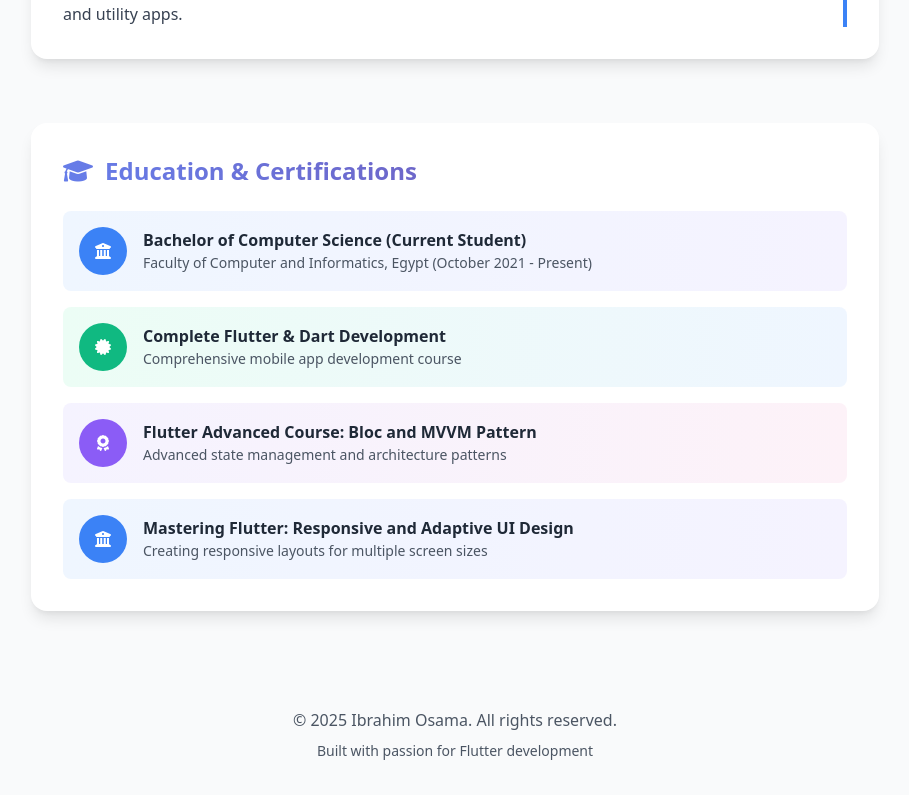
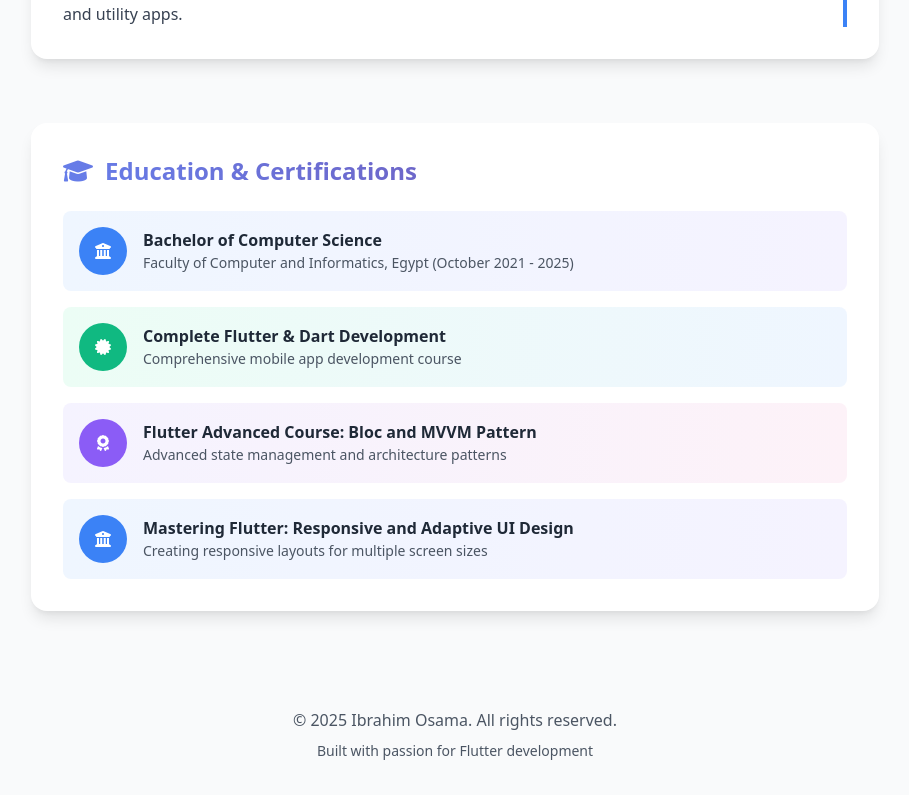
Before and after one commit to He-ema/ibrahim_osama, a plain HTML site: page index.html in a window 1280 px wide. Shown: the part 2579-3374 px from the top of the page, without its empty margins (185-1094 px from the left). Drawn offline with nearby package versions, Linux system fonts and the light colour scheme.

Commit message:
Update index.html

```diff
--- a/index.html
+++ b/index.html
@@ -506,8 +506,8 @@
                 <i class="fas fa-university text-white"></i>
               </div>
               <div>
-                <h3 class="font-semibold">Bachelor of Computer Science (Current Student)</h3>
-                <p class="text-sm text-gray-600">Faculty of Computer and Informatics, Egypt (October 2021 - Present)</p>
+                <h3 class="font-semibold">Bachelor of Computer Science</h3>
+                <p class="text-sm text-gray-600">Faculty of Computer and Informatics, Egypt (October 2021 - 2025)</p>
               </div>
             </div>
 
```
